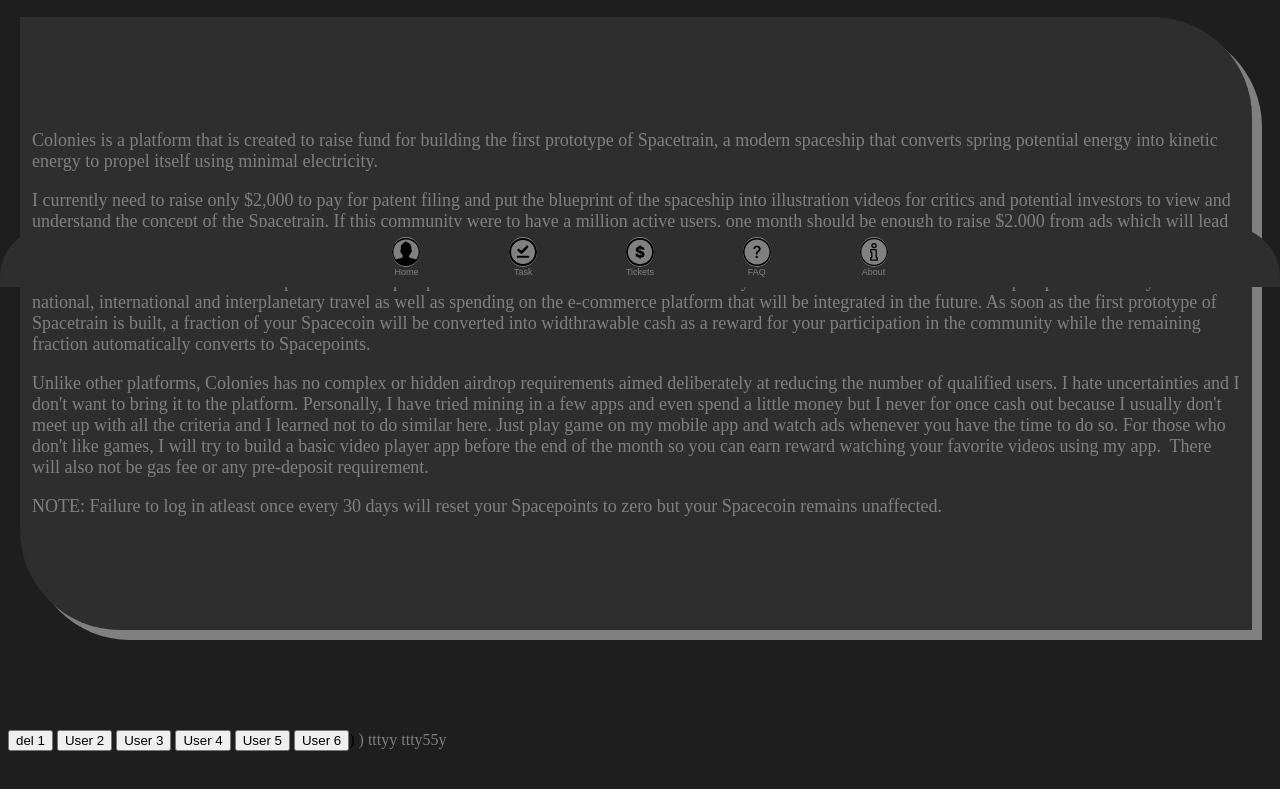
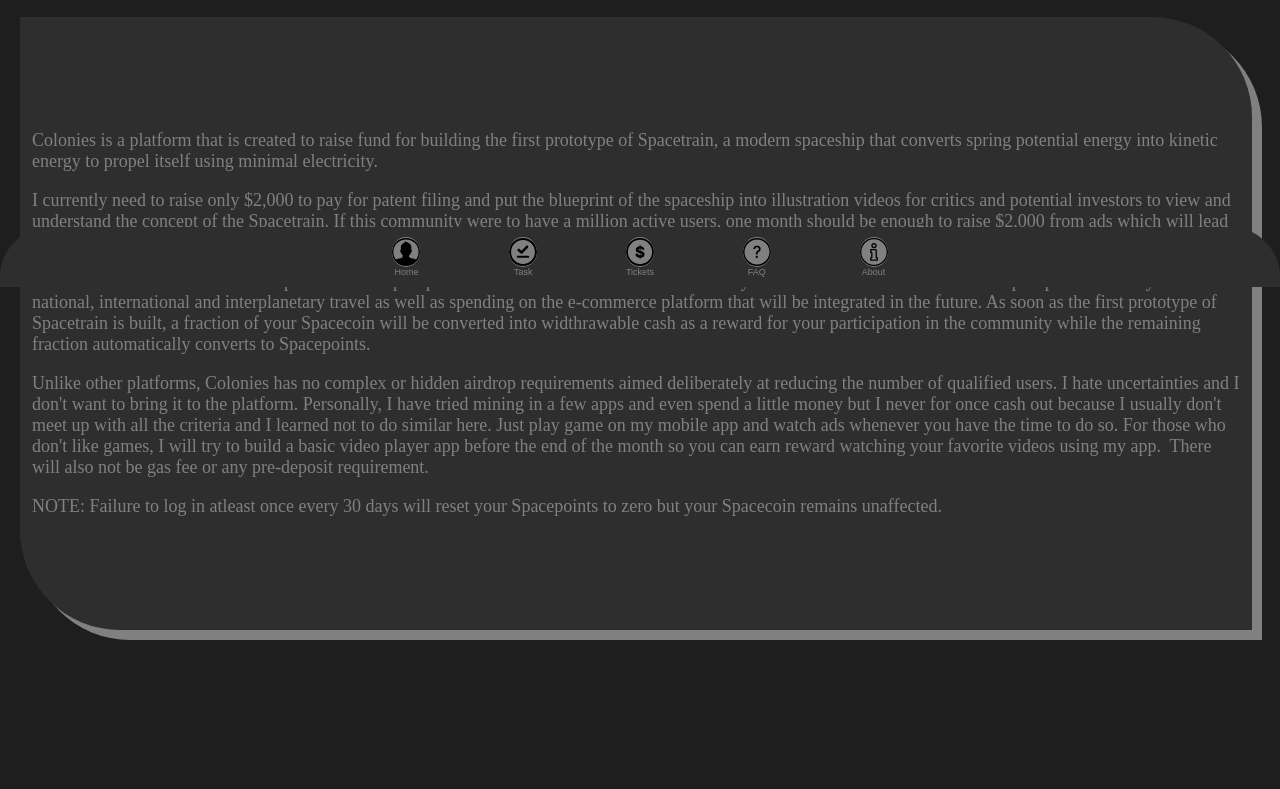
Before and after one commit to Space-Colonies/App, a plain HTML site: page index.html in a window 1280 px wide. Shown: the part 513-1302 px from the top of the page. After the commit the page ends 1243 px from the top, so only its background shows below. Drawn offline with Linux system fonts and the light colour scheme; a script that the page names is missing.

Commit message:
Add files via upload

```diff
--- a/index.html
+++ b/index.html
@@ -451,7 +451,7 @@ Unlike other platforms, Colonies has no complex or hidden airdrop requirements a
   </div>
 
 
-  <debug style=" margin-bottom:100px; display: block;">
+  <debug style=" margin-bottom:100px; display: none;">
   <button onclick="deldebug();">del 1</button>
   <button onclick="cloud(1);">User 2</button>
   <button onclick="cloud(2);">User 3</button>
```
